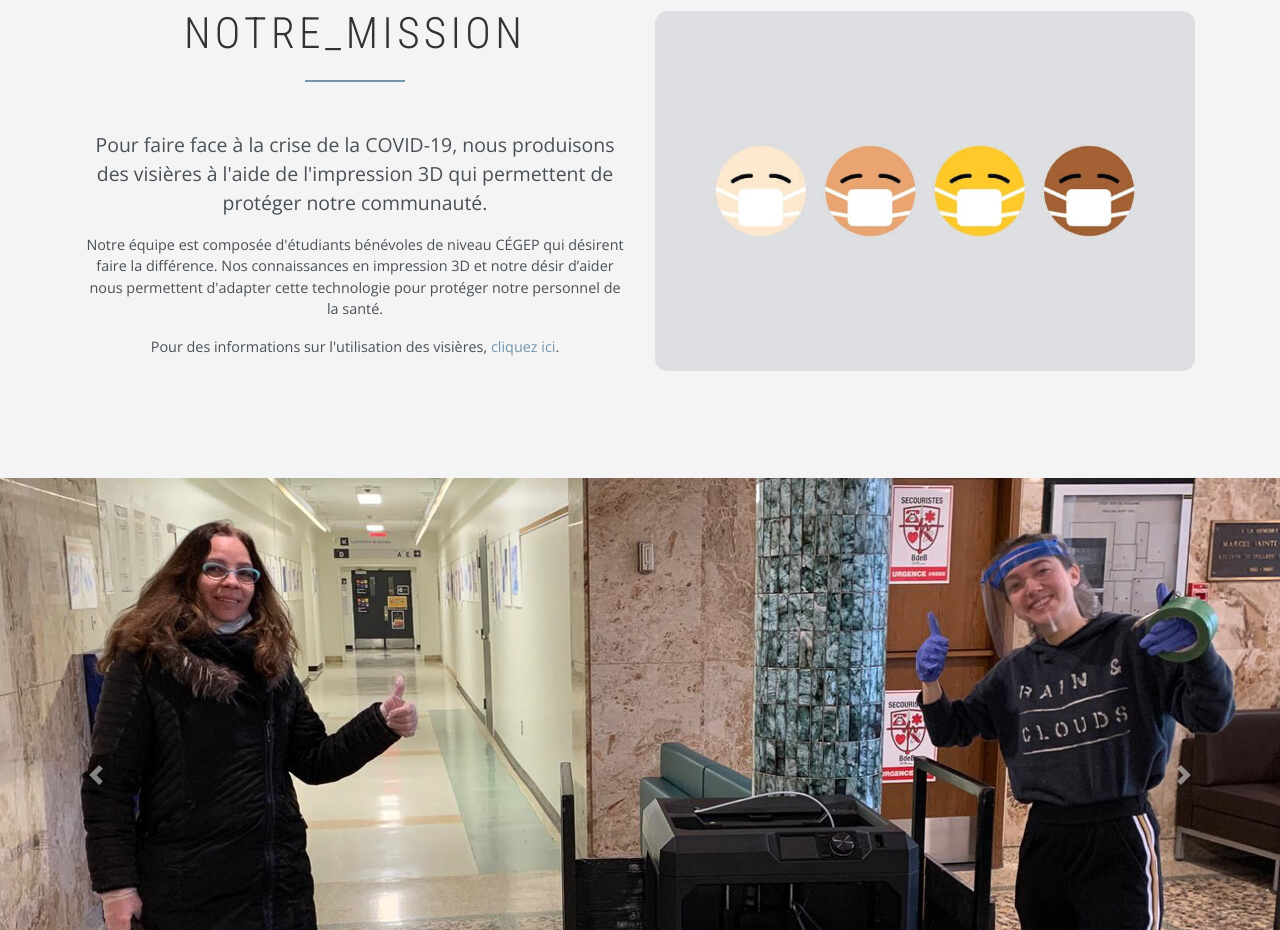
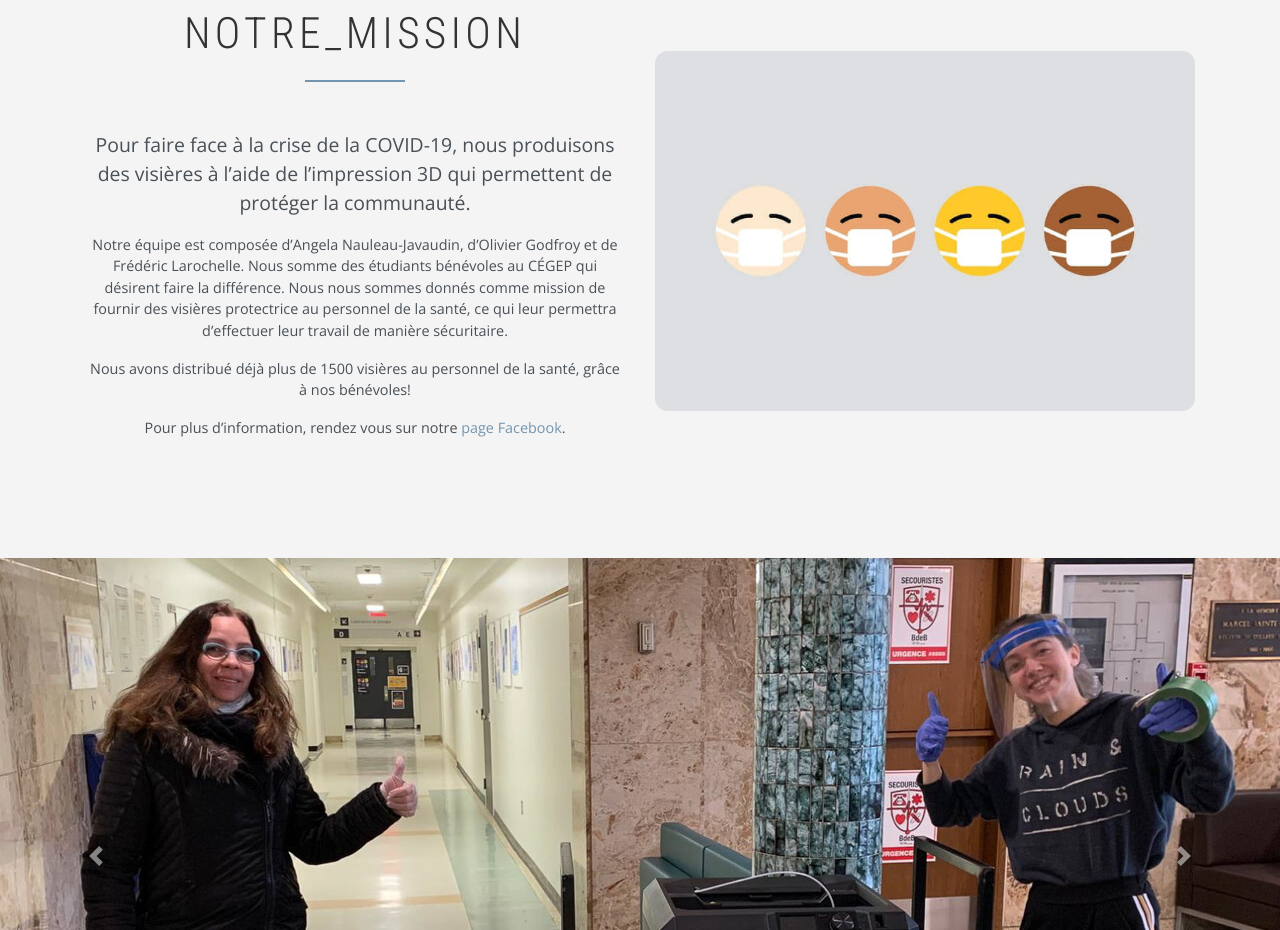
Before and after one commit to Fredestroyer007/collaboration3d.ca, a plain HTML site: page public/index.html in a window 1280 px wide. Shown: the part 940-1870 px from the top of the page. Drawn offline with nearby package versions, Linux system fonts and the light colour scheme; some packages are replaced by stand-ins of ours; a script that the page names is missing.

Commit message:
Update index.html

```diff
--- a/public/index.html
+++ b/public/index.html
@@ -164,22 +164,22 @@
           </header>
 
           <div class="centre">
-            <p class="lead" lang="fr">Pour faire face à la crise de la COVID-19, nous produisons des visières à
-              l'aide de l'impression 3D qui permettent de protéger notre communauté.</p>
-            <p class="lead" lang="en">To cope with the COVID-19 crisis, we are producing face shields using 3D printing
-              technology to help protect our community.</p>
+            <p class="lead" lang="fr">Pour faire face à la crise de la COVID-19, nous produisons des visières à l’aide de l’impression 3D qui permettent de protéger la communauté.</p>
+            <p class="lead" lang="en">To cope with the COVID-19 crisis, we are producing face shields using 3D printing technology to help protect our community.</p>
 
-            <p lang="fr">Notre équipe est composée d'étudiants bénévoles de niveau CÉGEP qui désirent faire la
-              différence. Nos connaissances en impression 3D et notre désir d’aider nous permettent d'adapter cette
-              technologie pour protéger notre personnel de la santé.</p>
-            <p lang="en">Our team is made up of volunteer CEGEP students who want to make a difference. Our knowledge of
-              3D printing and our desire to help allow us to adapt this technology to protect our healthcare personnel.
+            <p lang="fr">Notre équipe est composée d’Angela Nauleau-Javaudin, d’Olivier Godfroy et de Frédéric Larochelle. Nous somme des étudiants bénévoles au CÉGEP qui désirent faire la différence. Nous nous sommes donnés comme mission de fournir des visières protectrice au personnel de la santé, ce qui leur permettra d’effectuer leur travail de manière sécuritaire.</p>
+            <p lang="en">Our team consists of Angela Nauleau-Javaudin, Olivier Godfroy and Frédéric Larochelle. We are volunteers and CEGEP students who want to make a difference. The mission we gave ourselves is to equip healthcare workers with face shields to make their jobs safer.
             </p>
 
-            <p lang="fr">Pour des informations sur l'utilisation des visières, <a
-                href="files/Instruction pour les visières 3D_compressed.pdf">cliquez ici</a>.</p>
-            <p lang="en">For information on the of the face shields, <a
-                href="files/Instruction for 3d face shield_compressed.pdf">click here</a>.</p>
+		<p lang="fr">Nous avons distribué déjà plus de 1500 visières au personnel de la santé, grâce à nos bénévoles!</p>
+            <p lang="en">We have already distributed more than 1500 face shields to healthcare workers thanks to our volunteers!
+            </p>
+
+
+            <p lang="fr">Pour plus d’information, rendez vous sur notre <a
+                href="https://www.facebook.com/Collaboration3D/">page Facebook</a>.</p>
+            <p lang="en">For more information, please visit our <a
+                href="https://www.facebook.com/Collaboration3D/">Facebook page</a>.</p>
 
           </div>
 
```
